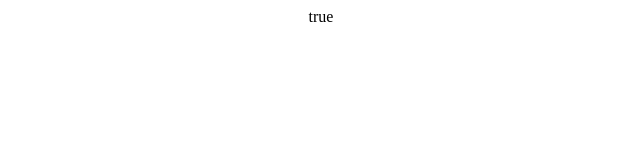
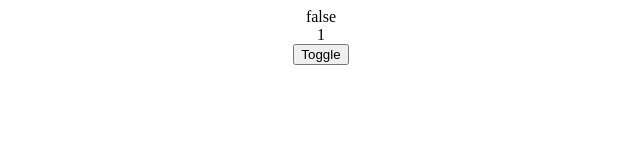
Before and after one commit to JunaidSikander/Custom-Hooks, a React (Create React App) app: page / in a window 1280 px wide. Shown: the top 160 px of the page, without its empty margins (319-959 px from the left). Built offline with nearby package versions, Linux system fonts and the light colour scheme.

Commit message:
"sparkles" [ADD] useRenderCount Hook

```diff
--- a/src/App.js
+++ b/src/App.js
@@ -7,7 +7,7 @@ import {
     FetchComponent, GeoLocationComponent,
     LocalStorageHook, MediaQueryComponent, OnlineStatusComponent,
     OnScreenComponent,
-    PreviousComponent,
+    PreviousComponent, RenderCountComponent,
     ScriptComponent, SizeComponent,
     StateWithHistoryComponent, StateWithValidationComponent,
     StorageComponent,
@@ -47,7 +47,8 @@ function App() {
             {/*<CopyToClipboard/>*/}
             {/*<CookieComponent/>*/}
             {/*<TranslationComponent/>*/}
-            <OnlineStatusComponent/>
+            {/*<OnlineStatusComponent/>*/}
+            <RenderCountComponent/>
         </div>
     );
 }
--- /dev/null
+++ b/src/components/RenderCountComponent.js
@@ -0,0 +1,18 @@
+import React from 'react'
+import {useRenderCount, useToggle} from "hooks";
+
+const RenderCountComponent = () => {
+    const [boolean, toggle] = useToggle(false);
+
+    const renderCount = useRenderCount();
+
+    return (
+        <>
+            <div>{boolean.toString()}</div>
+            <div>{renderCount}</div>
+            <button onClick={toggle}>Toggle</button>
+        </>
+    )
+}
+
+export default RenderCountComponent
--- a/src/components/index.js
+++ b/src/components/index.js
@@ -18,6 +18,7 @@ import MediaQueryComponent from "components/MediaQueryComponent";
 import EffectOnceComponent from "components/EffectOnceComponent";
 import GeoLocationComponent from "components/GeoLocationComponent";
 import TranslationComponent from "components/TranslationComponent";
+import RenderCountComponent from "components/RenderCountComponent";
 import OnlineStatusComponent from "components/OnlineStatusComponent";
 import UpdateEffectComponent from "components/UpdateEffectComponent";
 import ClickOutsideComponent from "components/ClickOutsideComponent";
@@ -46,6 +47,7 @@ export {
     EffectOnceComponent,
     GeoLocationComponent,
     TranslationComponent,
+    RenderCountComponent,
     OnlineStatusComponent,
     UpdateEffectComponent,
     ClickOutsideComponent,
--- a/src/hooks/index.js
+++ b/src/hooks/index.js
@@ -15,6 +15,7 @@ import useWindowSize from "hooks/useWindowSize";
 import useEffectOnce from "hooks/useEffectOnce";
 import useGeoLocation from "hooks/useGeoLocation";
 import useTranslation from "hooks/useTranslation";
+import useRenderCount from "hooks/useRenderCount";
 import useLocalStorage from "hooks/useLocalStorage";
 import useUpdateLogger from "hooks/useUpdateLogger";
 import useUpdateEffect from "hooks/useUpdateEffect";
@@ -43,6 +44,7 @@ export {
     useEffectOnce,
     useGeoLocation,
     useTranslation,
+    useRenderCount,
     useLocalStorage,
     useUpdateLogger,
     useUpdateEffect,
--- /dev/null
+++ b/src/hooks/useRenderCount.js
@@ -0,0 +1,13 @@
+import {useEffect, useRef} from "react";
+
+const useRenderCount = () => {
+    const count = useRef(1);
+
+    useEffect(() => {
+        count.current++
+    })
+
+    return count.current;
+}
+
+export default useRenderCount
```
